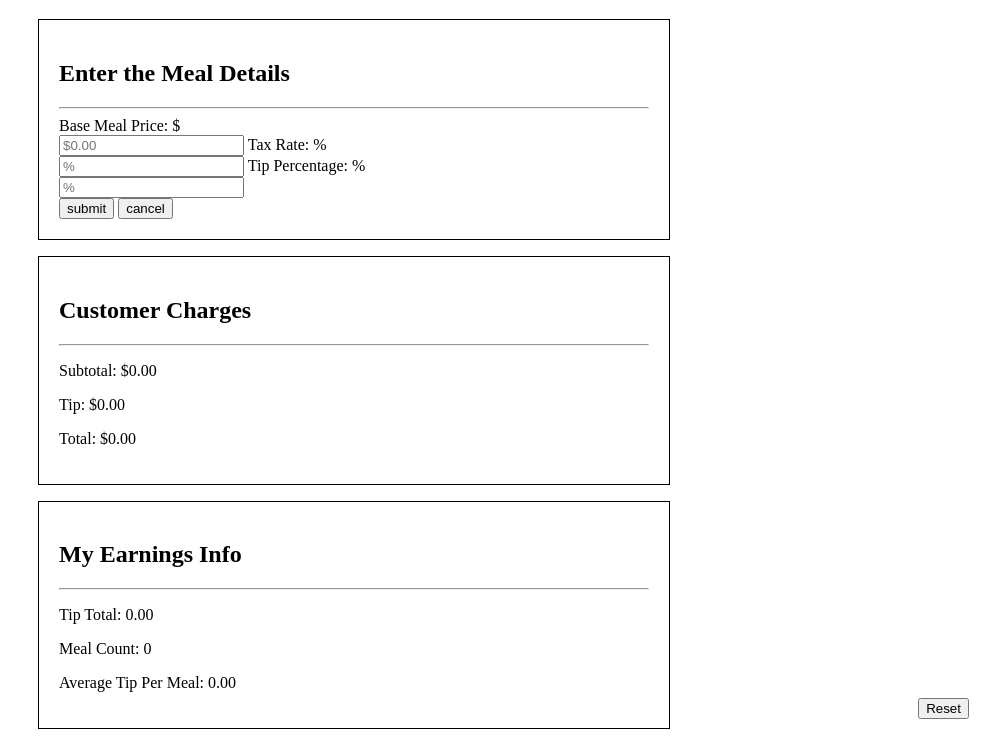
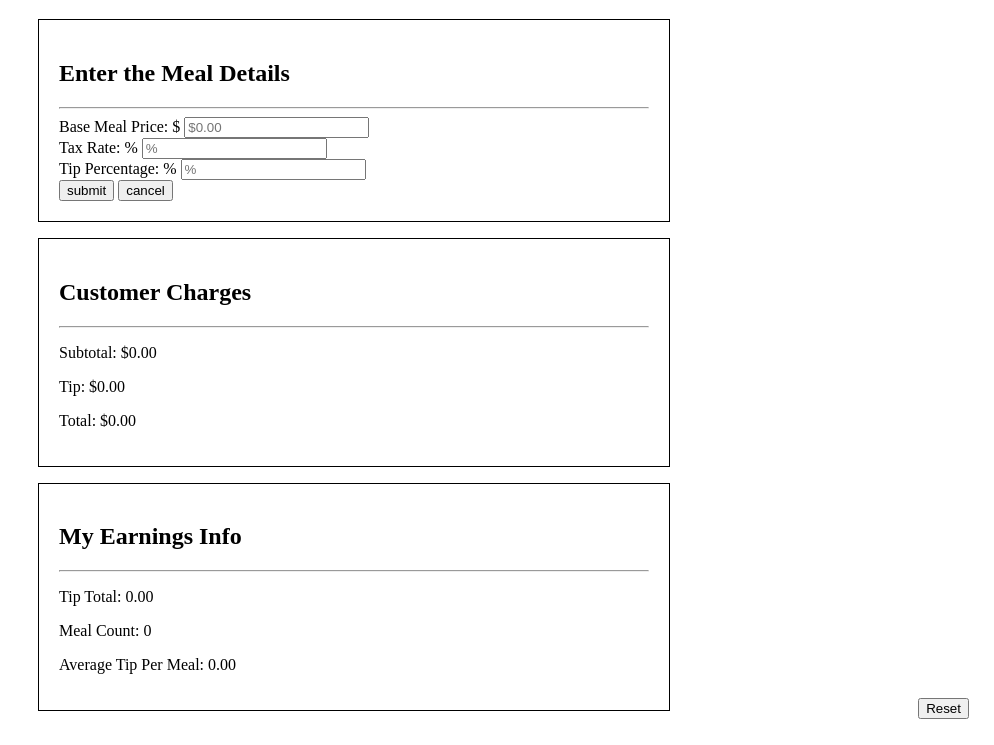
Before and after one commit to dc5will/waitstaff-project, a plain HTML site: page index.html in a window 1280 px wide. Shown: the part 61-806 px from the top of the page, without its empty margins (286-1280 px from the left). Drawn offline with nearby package versions, Linux system fonts and the light colour scheme.

Commit message:
fixed minor HTML formatting

```diff
--- a/index.html
+++ b/index.html
@@ -19,11 +19,11 @@
         <h2 class='sectionTitle' id='mealTitle'>Enter the Meal Details</h2>
         <hr>
         <form class='meal-entry-form'>
-            <label for='meal-price-entry'>Base Meal Price: $</label><br>
-            <input type='number' id='meal-price-entry' name='meal-base-price' placeholder='$0.00'>
-            <label for='meal-tax-rate'>Tax Rate: %</label><br>
-            <input type='number' id='meal-tax-rate' name='meal-tax-rate' placeholder='%'>
-            <label for='meal-tip-percentage'>Tip Percentage: %</label><br>
+            <label for='meal-price-entry'>Base Meal Price: $</label>
+            <input type='number' id='meal-price-entry' name='meal-base-price' placeholder='$0.00'><br>
+            <label for='meal-tax-rate'>Tax Rate: %</label>
+            <input type='number' id='meal-tax-rate' name='meal-tax-rate' placeholder='%'><br>
+            <label for='meal-tip-percentage'>Tip Percentage: %</label>
             <input type='number' id='meal-tip-percentage' name='meal-tip-percentage' placeholder='%'><br>
             <input type='submit' value='submit' for='submit' class='meal-entry-button js-meal-entry-submit'>
             <input type='button' value='cancel' for='cancel' class='meal-entry-button js-meal-entry-cancel'><br>
--- a/main.js
+++ b/main.js
@@ -0,0 +1,3 @@
+'use strict';
+
+/* global $ */
```
